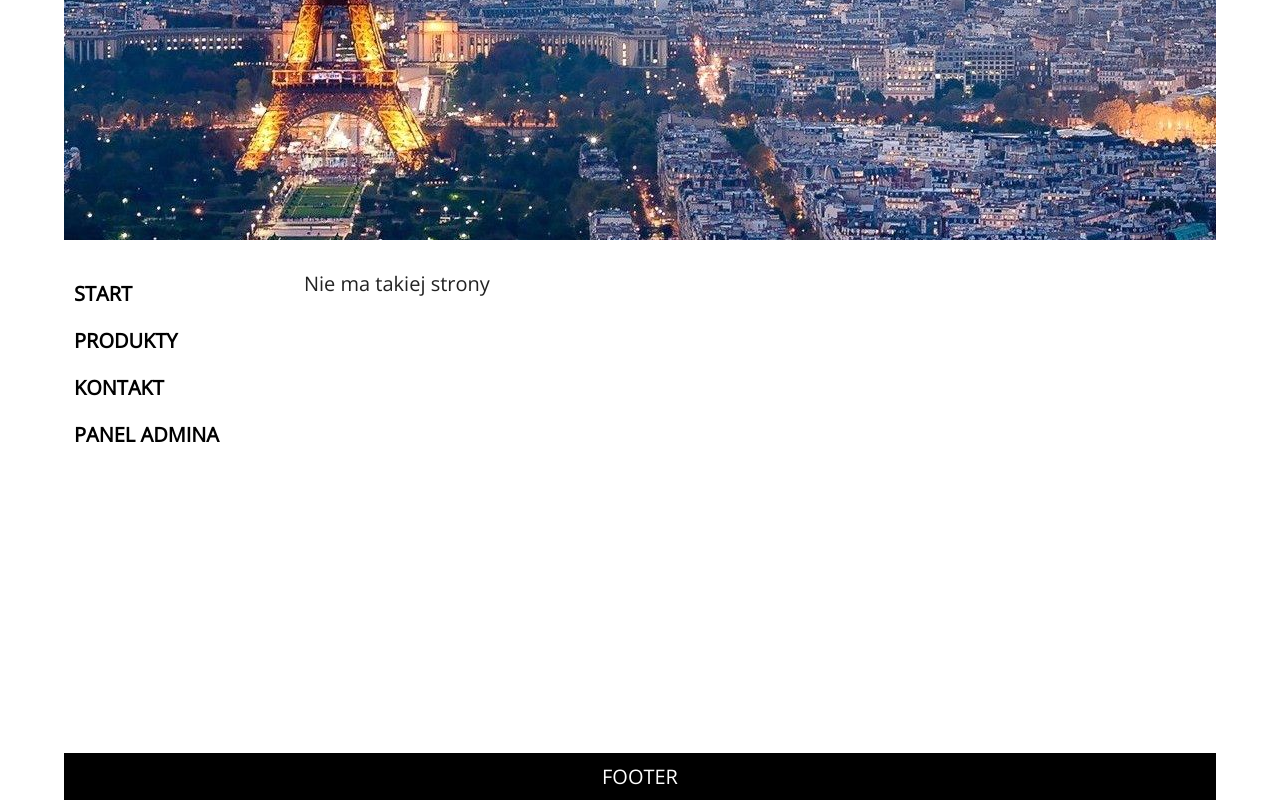
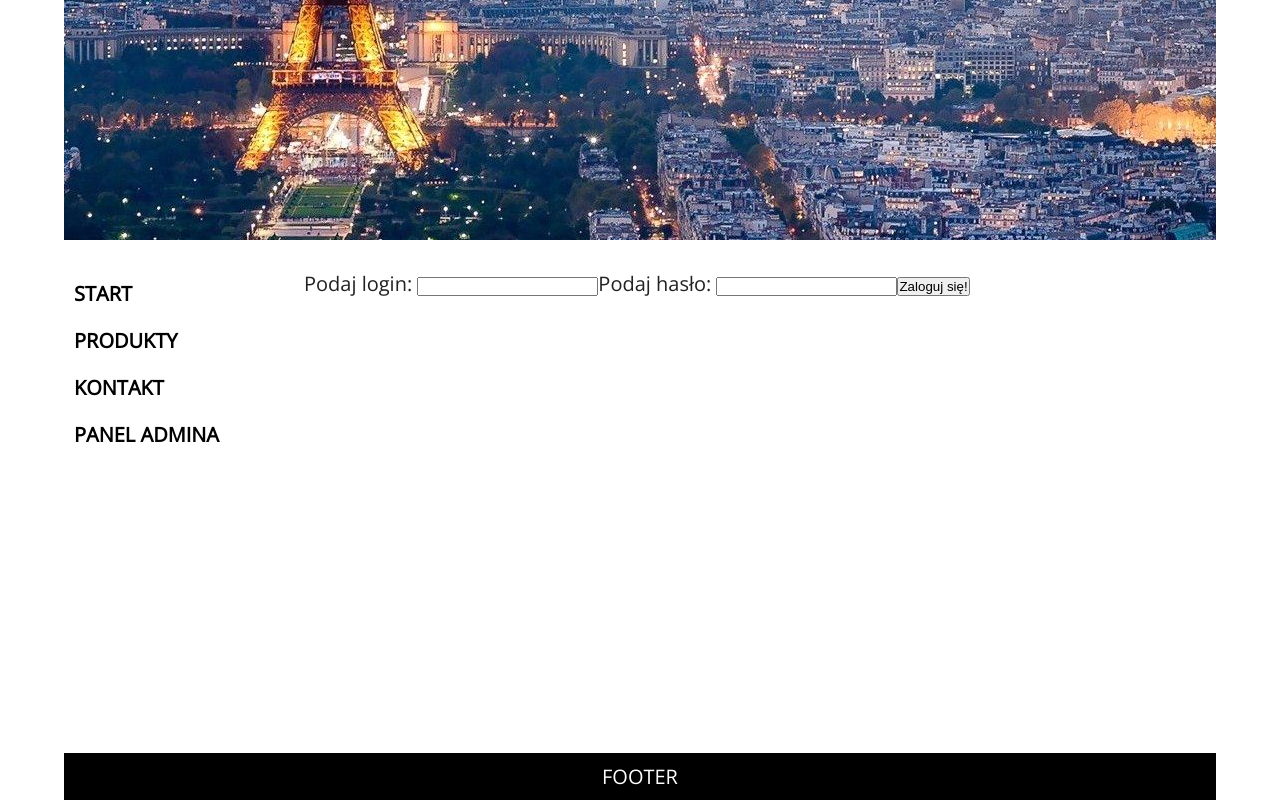
Before and after one commit to radek-winiecki/simple-website-in-react, a React (Create React App) app in the folder project/: page /login in a window 1280 px wide. Built offline with nearby package versions, Linux system fonts and the light colour scheme.

Commit message:
Use of the Redirect component in the admin panel

```diff
--- a/project/src/layouts/Page.js
+++ b/project/src/layouts/Page.js
@@ -6,6 +6,7 @@ import ProductPage from "../pages/ProductPage";
 import ContactPage from "../pages/ContactPage";
 import AdminPage from "../pages/AdminPage";
 import ErrorPage from "../pages/ErrorPage";
+import LoginPage from "../pages/LoginPage";
 
 const Page = () => {
     return (
@@ -15,6 +16,7 @@ const Page = () => {
                 <Route path="/products" component={ProductPage} />
                 <Route path="/contact" component={ContactPage} />
                 <Route path="/admin" component={AdminPage} />
+                <Route path="/login" component={LoginPage} />
                 <Route component={ErrorPage} />
             </Switch>
         </>
--- a/project/src/pages/AdminPage.js
+++ b/project/src/pages/AdminPage.js
@@ -1,8 +1,13 @@
 import React from "react";
+import {Route, Redirect} from "react-router-dom";
+
+const permission = false;
 
 const AdminPage = () => {
     return (
-        <div>Panel Admina</div>
+        <Route render={() => (
+            permission ? (<h3>Panel admina - dzień dobry!</h3>) : (<Redirect to="/login"/>)
+        )}/>
     );
 }
 
--- /dev/null
+++ b/project/src/pages/LoginPage.js
@@ -0,0 +1,13 @@
+import React from "react";
+
+const LoginPage = () => {
+    return (
+        <div>
+            <label htmlFor="">Podaj login: <input type="text"/></label>
+            <label htmlFor="">Podaj hasło: <input type="password"/></label>
+            <button>Zaloguj się!</button>
+        </div>
+    )
+}
+
+export default LoginPage;
```
